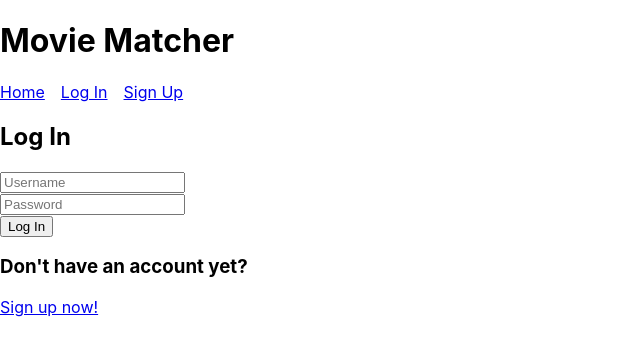
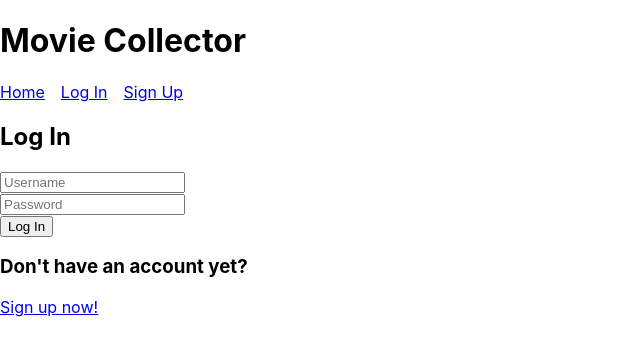
Before and after one commit to jeatroff/phase-4-final-project, a React (Create React App) app in the folder client/: page /login in a window 1280 px wide. Shown: the top 356 px of the page, without its empty margins (0-640 px from the left). Built offline with nearby package versions, Linux system fonts and the light colour scheme; no server answers.

Commit message:
Additional changes

```diff
--- a/client/src/App.js
+++ b/client/src/App.js
@@ -24,7 +24,7 @@ function App() {
   return (
     <BrowserRouter>
       <div className="App">
-        <h1>Movie Matcher</h1>
+        <h1>Movie Collector</h1>
         <NavBar user={user} setUser={setUser}/>
         <Routes>
           <Route exact path="/" element={<Home user={user}/>}/>
--- a/client/src/Profile.js
+++ b/client/src/Profile.js
@@ -27,7 +27,7 @@ function Profile({ user, setUser }) {
 
     function onSubmit(e){
         e.preventDefault()
-        fetch(`http://localhost:3000/users/${user.id}`,{
+        fetch(`/users/${user.id}`,{
             method:'PATCH',
             headers: {'Content-Type': 'application/json'},
             body: JSON.stringify({
@@ -44,8 +44,8 @@ function Profile({ user, setUser }) {
     }
 
     function handleDeleteClick(){
-        fetch(`http://localhost:3000/users/${user.id}`, {
-            method: "Delete",
+        fetch(`/users/${user.id}`, {
+            method: "DELETE",
         })
         fetch("/logout", {
             method: "DELETE"
```
